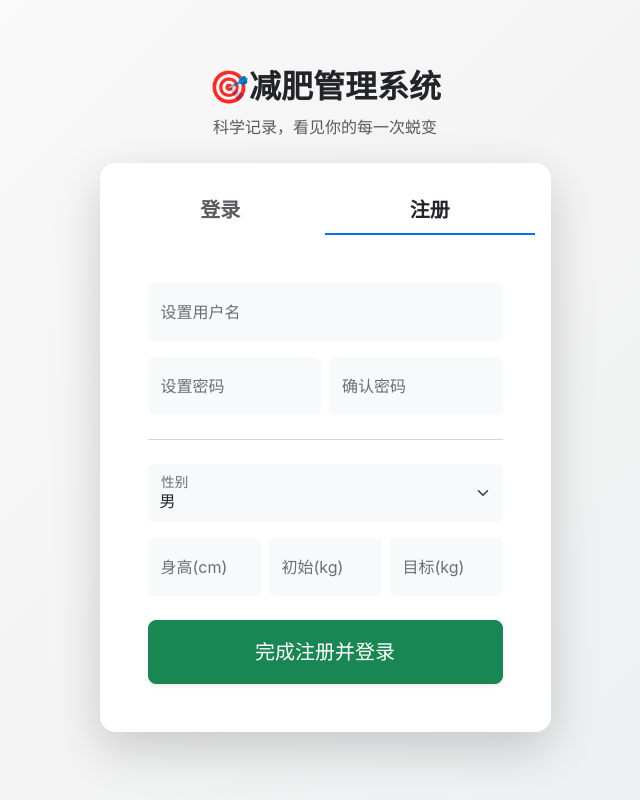
After one commit to YissWho/django-WeightLoss, a Django app: page /auth/ in a window 1280 px wide, after a click on "注册". The commit adds this page. Shown: the whole page, without its empty margins (315-955 px from the left). Run offline with Django 4.2, Linux system fonts and the light colour scheme; some libraries are stand-ins or nearby versions.

Commit message:
feat(auth/home): 添加用户认证功能，包括登录和注册视图，更新路由配置，新增首页和认证模板

```diff
--- /dev/null
+++ b/core/urls.py
@@ -0,0 +1,10 @@
+# core/urls.py
+from django.urls import path
+from . import views
+
+urlpatterns = [
+    path('auth/', views.auth_view, name='auth'),
+    # 临时加一个首页路由防报错，后面我们再详细写打卡页
+    path('', views.home_view, name='home'),
+    path('logout/', views.logout_view, name='logout'),
+]
--- a/core/views.py
+++ b/core/views.py
@@ -1,3 +1,67 @@
-from django.shortcuts import render
+# core/views.py
+from django.shortcuts import render, redirect
+from django.contrib.auth import authenticate, login, logout
+from django.contrib.auth.models import User
+from django.contrib import messages
+from .models import UserProfile
+from django.contrib.auth.decorators import login_required
+def auth_view(request):
+    # 如果用户已经登录，直接跳回首页
+    if request.user.is_authenticated:
+        return redirect('home')
+    if request.method == 'POST':
+        action = request.POST.get('action') # 通过前端隐藏字段判断是登录还是注册
+        # ================= 登录逻辑 =================
+        if action == 'login':
+            u = request.POST.get('username')
+            p = request.POST.get('password')
+            user = authenticate(request, username=u, password=p)
+            if user is not None:
+                login(request, user)
+                return redirect('home')
+            else:
+                messages.error(request, '用户名或密码错误，请重试！')
+        # ================= 注册逻辑 =================
+        elif action == 'register':
+            u = request.POST.get('username')
+            p = request.POST.get('password')
+            cp = request.POST.get('confirm_password')
+            gender = request.POST.get('gender')
+            height = request.POST.get('height')
+            weight = request.POST.get('initial_weight')
+            target = request.POST.get('target_weight')
+            # 基础校验
+            if p != cp:
+                messages.error(request, '两次输入的密码不一致！')
+            elif User.objects.filter(username=u).exists():
+                messages.error(request, '该用户名已被注册！')
+            else:
+                try:
+                    # 1. 创建基础账号
+                    user = User.objects.create_user(username=u, password=p)
+                    # 2. 绑定创建身体档案 (UserProfile)
+                    UserProfile.objects.create(
+                        user=user,
+                        gender=gender,
+                        height=float(height),
+                        initial_weight=float(weight),
+                        target_weight=float(target)
+                    )
+                    # 3. 注册成功后自动登录并跳转
+                    login(request, user)
+                    messages.success(request, '注册成功，欢迎开启减肥之旅！')
+                    return redirect('home')
+                except Exception as e:
+                    # 捕获数据转换错误（比如身高填了字母）
+                    messages.error(request, f'注册失败，请检查数据格式是否正确。')
 
-# Create your views here.
+    return render(request, 'auth.html')
+
+@login_required(login_url='/auth/')
+def home_view(request):
+    # 渲染刚才新建的 home.html
+    return render(request, 'home.html')
+
+def logout_view(request):
+    logout(request)
+    return redirect('auth') # 退出后跳回登录页
--- /dev/null
+++ b/templates/auth.html
@@ -0,0 +1,141 @@
+{% extends 'base.html' %}
+
+{% block title %}登录与注册 - 减肥打卡系统{% endblock %}
+
+{% block auth_content %}
+<div class="d-flex align-items-center justify-content-center min-vh-100" style="background: linear-gradient(135deg, #fdfbfb 0%, #ebedee 100%);">
+    <div class="container">
+        <div class="row justify-content-center">
+            <div class="col-md-6 col-lg-5">
+
+                <div class="text-center mb-4">
+                    <h2 class="fw-bold text-dark">🎯减肥管理系统</h2>
+                    <p class="text-muted">科学记录，看见你的每一次蜕变</p>
+                </div>
+
+                {% if messages %}
+                    {% for message in messages %}
+                        <div class="alert alert-{{ message.tags }} alert-dismissible fade show shadow-sm rounded-3" role="alert">
+                            {{ message }}
+                            <button type="button" class="btn-close" data-bs-dismiss="alert" aria-label="Close"></button>
+                        </div>
+                    {% endfor %}
+                {% endif %}
+
+                <div class="card shadow-lg border-0 rounded-4 overflow-hidden">
+                    <div class="card-header bg-white pt-4 pb-0 border-0">
+                        <ul class="nav nav-tabs nav-justified border-bottom-0" id="authTab" role="tablist">
+                            <li class="nav-item" role="presentation">
+                                <button class="nav-link active fw-bold fs-5 text-dark border-0 border-bottom border-3 border-primary bg-white" id="login-tab" data-bs-toggle="tab" data-bs-target="#login-pane" type="button" role="tab">登录</button>
+                            </li>
+                            <li class="nav-item" role="presentation">
+                                <button class="nav-link text-muted fw-bold fs-5 border-0 bg-white" id="register-tab" data-bs-toggle="tab" data-bs-target="#register-pane" type="button" role="tab">注册</button>
+                            </li>
+                        </ul>
+                    </div>
+
+                    <div class="card-body p-4 p-sm-5 bg-white">
+                        <div class="tab-content" id="authTabContent">
+
+                            <div class="tab-pane fade show active" id="login-pane" role="tabpanel" tabindex="0">
+                                <form method="POST">
+                                    {% csrf_token %}
+                                    <input type="hidden" name="action" value="login">
+                                    <div class="form-floating mb-3">
+                                        <input type="text" class="form-control bg-light border-0" id="loginUser" name="username" placeholder="用户名" required>
+                                        <label for="loginUser">用户名</label>
+                                    </div>
+                                    <div class="form-floating mb-4">
+                                        <input type="password" class="form-control bg-light border-0" id="loginPwd" name="password" placeholder="密码" required>
+                                        <label for="loginPwd">密码</label>
+                                    </div>
+                                    <button type="submit" class="btn btn-primary w-100 py-3 fs-5 rounded-3 shadow-sm">立即登录</button>
+                                </form>
+                            </div>
+
+                            <div class="tab-pane fade" id="register-pane" role="tabpanel" tabindex="0">
+                                <form method="POST">
+                                    {% csrf_token %}
+                                    <input type="hidden" name="action" value="register">
+                                    <div class="form-floating mb-3">
+                                        <input type="text" class="form-control bg-light border-0" id="regUser" name="username" placeholder="用户名" required>
+                                        <label for="regUser">设置用户名</label>
+                                    </div>
+                                    <div class="row g-2 mb-3">
+                                        <div class="col-6">
+                                            <div class="form-floating">
+                                                <input type="password" class="form-control bg-light border-0" name="password" placeholder="密码" required>
+                                                <label>设置密码</label>
+                                            </div>
+                                        </div>
+                                        <div class="col-6">
+                                            <div class="form-floating">
+                                                <input type="password" class="form-control bg-light border-0" name="confirm_password" placeholder="确认密码" required>
+                                                <label>确认密码</label>
+                                            </div>
+                                        </div>
+                                    </div>
+                                    <hr class="text-muted my-4">
+                                    <div class="form-floating mb-3">
+                                        <select class="form-select bg-light border-0" id="regGender" name="gender" required>
+                                            <option value="M" selected>男</option>
+                                            <option value="F">女</option>
+                                        </select>
+                                        <label for="regGender">性别</label>
+                                    </div>
+                                    <div class="row g-2 mb-4">
+                                        <div class="col-4">
+                                            <div class="form-floating">
+                                                <input type="number" step="0.1" class="form-control bg-light border-0" name="height" placeholder="身高" required>
+                                                <label>身高(cm)</label>
+                                            </div>
+                                        </div>
+                                        <div class="col-4">
+                                            <div class="form-floating">
+                                                <input type="number" step="0.1" class="form-control bg-light border-0" name="initial_weight" placeholder="初始" required>
+                                                <label>初始(kg)</label>
+                                            </div>
+                                        </div>
+                                        <div class="col-4">
+                                            <div class="form-floating">
+                                                <input type="number" step="0.1" class="form-control bg-light border-0" name="target_weight" placeholder="目标" required>
+                                                <label>目标(kg)</label>
+                                            </div>
+                                        </div>
+                                    </div>
+                                    <button type="submit" class="btn btn-success w-100 py-3 fs-5 rounded-3 shadow-sm">完成注册并登录</button>
+                                </form>
+                            </div>
+
+                        </div>
+                    </div>
+                </div>
+            </div>
+        </div>
+    </div>
+</div>
+{% endblock %}
+
+{% block extra_js %}
+<script>
+    // 简单的标签切换样式逻辑
+    document.addEventListener('DOMContentLoaded', function () {
+        const loginTab = document.getElementById('login-tab');
+        const regTab = document.getElementById('register-tab');
+
+        loginTab.addEventListener('click', function() {
+            this.classList.add('active', 'border-bottom', 'border-3', 'border-primary', 'text-dark');
+            this.classList.remove('text-muted');
+            regTab.classList.remove('active', 'border-bottom', 'border-3', 'border-primary', 'text-dark');
+            regTab.classList.add('text-muted');
+        });
+
+        regTab.addEventListener('click', function() {
+            this.classList.add('active', 'border-bottom', 'border-3', 'border-primary', 'text-dark');
+            this.classList.remove('text-muted');
+            loginTab.classList.remove('active', 'border-bottom', 'border-3', 'border-primary', 'text-dark');
+            loginTab.classList.add('text-muted');
+        });
+    });
+</script>
+{% endblock %}
--- a/templates/base.html
+++ b/templates/base.html
@@ -1,24 +1,64 @@
 {% load static %}
-<!doctype html>
+<!DOCTYPE html>
 <html lang="zh-hans">
-  <head>
-    <meta charset="UTF-8" />
-    <meta name="viewport" content="width=device-width, initial-scale=1.0" />
+<head>
+    <meta charset="UTF-8">
+    <meta name="viewport" content="width=device-width, initial-scale=1.0">
     <title>{% block title %}减肥打卡系统{% endblock %}</title>
-    <link rel="stylesheet" href="{% static 'css/bootstrap.min.css' %}" />
+    <link rel="stylesheet" href="{% static 'css/bootstrap.min.css' %}">
+    <style>
+        body { background-color: #f4f7f6; font-family: -apple-system, BlinkMacSystemFont, "Segoe UI", Roboto, "Helvetica Neue", Arial, sans-serif; }
+        .shadow-hover:hover { box-shadow: 0 .5rem 1rem rgba(0,0,0,.15)!important; transition: all 0.3s ease; }
+        .sidebar-link { border-radius: 8px; margin-bottom: 5px; color: #495057; font-weight: 500; }
+        .sidebar-link:hover, .sidebar-link.active { background-color: #e9ecef; color: #0d6efd; }
+    </style>
     {% block extra_css %}{% endblock %}
-  </head>
-  <body>
-    <nav class="navbar navbar-expand-lg navbar-dark bg-primary mb-4">
-      <div class="container">
-        <a class="navbar-brand" href="#">减肥管理系统</a>
-      </div>
+</head>
+<body>
+
+{% if request.user.is_authenticated %}
+    <nav class="navbar navbar-expand-lg navbar-dark bg-dark shadow-sm sticky-top">
+        <div class="container-fluid px-4">
+            <a class="navbar-brand fw-bold" href="{% url 'home' %}">💪 减肥打卡系统</a>
+            <div class="d-flex align-items-center">
+                <span class="text-light me-3">你好, {{ request.user.username }}</span>
+                {% if request.user.userprofile.avatar %}
+                    <img src="{{ request.user.userprofile.avatar.url }}" alt="Avatar" class="rounded-circle border border-2 border-secondary" style="width: 35px; height: 35px; object-fit: cover;">
+                {% endif %}
+            </div>
+        </div>
     </nav>
 
-    <div class="container">{% block content %} {% endblock %}</div>
+    <div class="container-fluid mt-4 px-4">
+        <div class="row">
+            <div class="col-lg-2 col-md-3 mb-4">
+                <div class="card border-0 shadow-sm rounded-4">
+                    <div class="card-body p-3 d-flex flex-column">
+                        <span class="text-muted small fw-bold text-uppercase mb-2 px-2">功能导航</span>
+                        <a href="{% url 'home' %}" class="btn btn-light text-start sidebar-link active py-2">📊 数据总览</a>
+                        <a href="#" class="btn btn-light text-start sidebar-link py-2">📝 每日打卡</a>
+                        <a href="#" class="btn btn-light text-start sidebar-link py-2">📈 历史记录</a>
 
+                        <hr class="my-2 text-muted">
+                        <span class="text-muted small fw-bold text-uppercase mb-2 px-2">个人设置</span>
+                        <a href="#" class="btn btn-light text-start sidebar-link py-2">⚙️ 资料修改</a>
+                        {% comment %} <a href="/admin/" class="btn btn-light text-start sidebar-link py-2">🛡️ 后台管理</a> {% endcomment %}
+                        <a href="{% url 'logout' %}" class="btn btn-light text-start sidebar-link py-2 text-danger mt-3">🚪 退出系统</a>
+                    </div>
+                </div>
+            </div>
+
+            <div class="col-lg-10 col-md-9">
+                {% block content %}{% endblock %}
+            </div>
+        </div>
+    </div>
+
+{% else %}
+    {% block auth_content %}{% endblock %}
+{% endif %}
     <script src="{% static 'js/bootstrap.bundle.min.js' %}"></script>
     <script src="{% static 'js/echarts.min.js' %}"></script>
     {% block extra_js %}{% endblock %}
-  </body>
+</body>
 </html>
--- a/weight_manager/urls.py
+++ b/weight_manager/urls.py
@@ -5,6 +5,7 @@ from django.conf.urls.static import static
 
 urlpatterns = [
     path('admin/', admin.site.urls),
+    path('', include('core.urls')), # 引入 core 应用的路由
 ]
 
 if settings.DEBUG:
```
Also changed, not shown: templates/home.html (added, +71 -0 lines).
